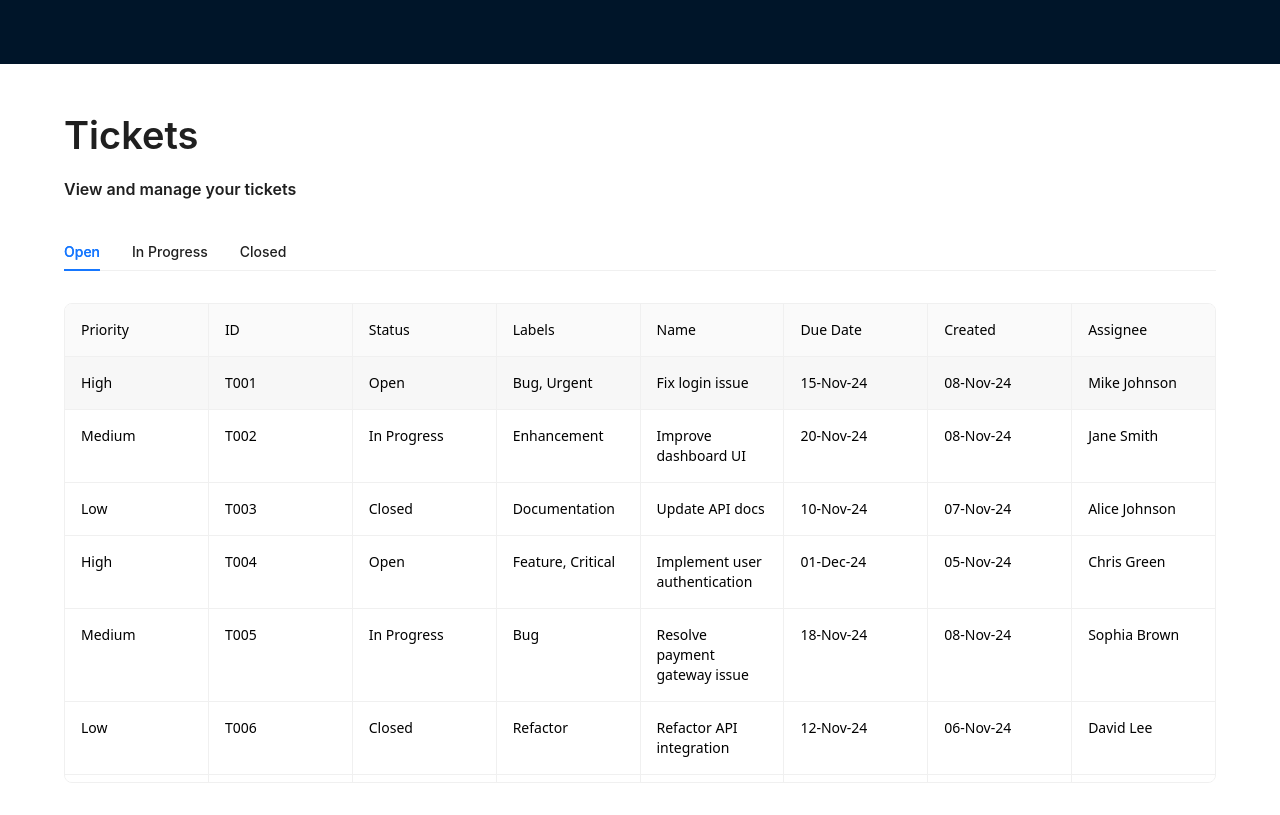
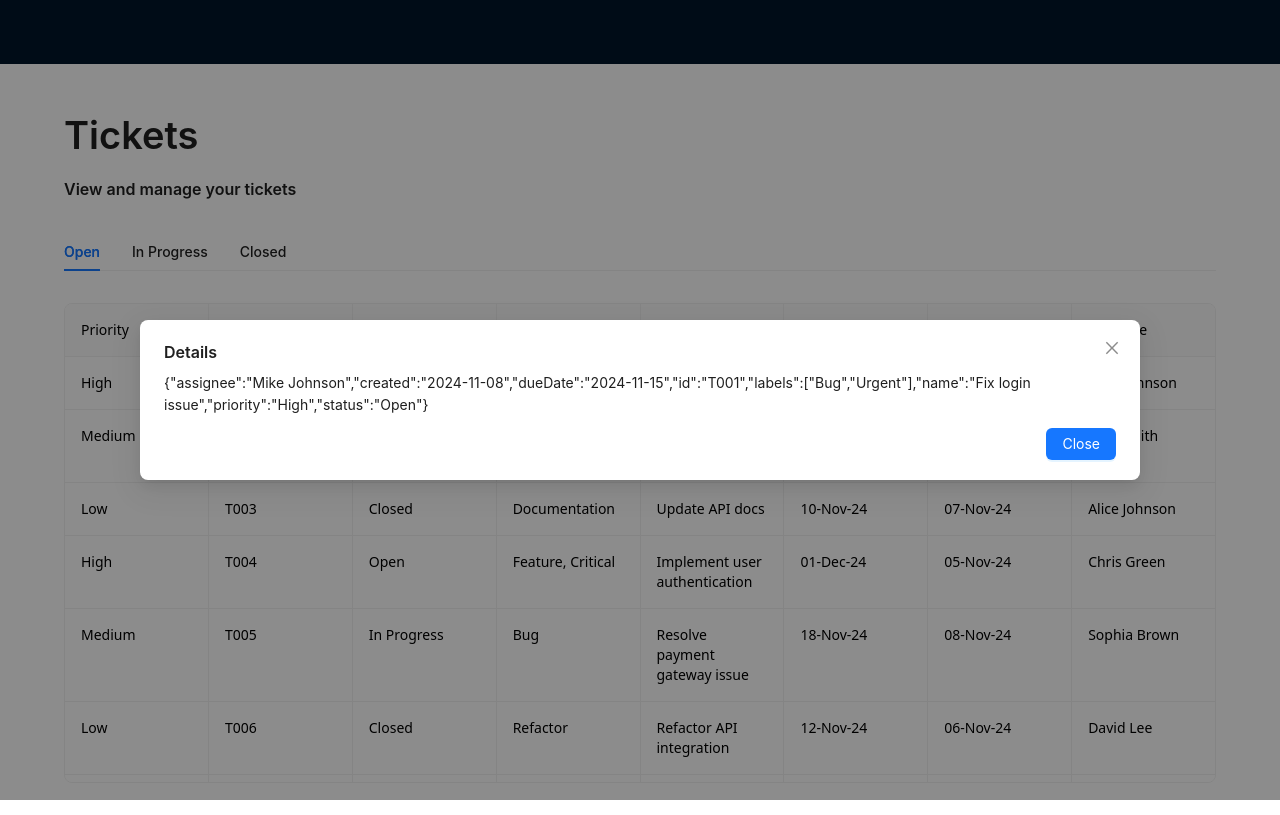
Before and after one commit to intVivek/superdm, a Next.js app: page / in a window 1280 px wide. Both pictures are taken after a click on the element 640 px from the left and 382 px from the top of the page. Built offline with nearby package versions, Linux system fonts and the light colour scheme.

Commit message:
feat: Add Details Modal ✨

```diff
--- /dev/null
+++ b/src/components/DetailsModal/DetailsModal.js
@@ -0,0 +1,21 @@
+import { Button, Modal } from "antd";
+
+export default function DetailsModal({data, isOpen, onClose}) {
+    console.log(data)
+  return (
+    <Modal
+      title="Details"
+      open={isOpen}
+      onCancel={onClose}
+      onOk={onClose}
+      centered
+      footer={[
+        <Button key="back" type="primary" onClick={onClose}>
+          Close
+        </Button>]}
+           width={1000}
+    >
+    {JSON.stringify(data)}
+    </Modal>
+  );
+}
--- a/src/components/Table/Table.js
+++ b/src/components/Table/Table.js
@@ -12,7 +12,7 @@ const Cell = ({ className, ...props }) => (
   />
 );
 
-const Table = ({ loading, columns, bodyRef, data, onBottom }) => {
+const Table = ({ loading, columns, bodyRef, data, onBottom, onClick }) => {
   const bottomRef = useRef();
 
   const isVisible = useIsVisible(bottomRef);
@@ -41,13 +41,19 @@ const Table = ({ loading, columns, bodyRef, data, onBottom }) => {
         {loading ? (
           <TableSkeletonLoading />
         ) : (
-          <div ref={bodyRef} className="bg-white relative">
+          <div ref={bodyRef} className="bg-white relative" >
             {data?.map((row, index) => {
               return (
                 <div
                   tabIndex={0}
                   key={index}
                   className={"flex arrow-navigation-row"}
+                  onClick={(e)=>onClick(row, index, e)}
+                  onKeyDown={(e) =>{
+                    if (e.key === "Enter") {
+                      onClick(row, index, e);
+                    }
+                  }}
                 >
                   {columns.map(({ render, key }, i) => (
                     <Cell
--- a/src/components/TicketsTable/TicketsTable.js
+++ b/src/components/TicketsTable/TicketsTable.js
@@ -1,11 +1,9 @@
 import useArrowNavigation from "@/hooks/useArrowNavigation";
 
-import {
-  useMemo,
-  useState,
-} from "react";
+import { useMemo, useState } from "react";
 import Table from "../Table/Table";
 import moment from "moment";
+import DetailsModal from "../DetailsModal/DetailsModal";
 
 const dataSourceMock = [
   {
@@ -676,7 +674,7 @@ const columns = [
   {
     title: "Labels",
     key: "labels",
-    render: (item) => item.reduce((a, c)=>a+", "+c)
+    render: (item) => item.reduce((a, c) => a + ", " + c),
   },
   {
     title: "Name",
@@ -685,12 +683,12 @@ const columns = [
   {
     title: "Due Date",
     key: "dueDate",
-    render: (item) => moment(item).format('DD-MMM-YY')
+    render: (item) => moment(item).format("DD-MMM-YY"),
   },
   {
     title: "Created",
     key: "created",
-    render: (item) => moment(item).format('DD-MMM-YY')
+    render: (item) => moment(item).format("DD-MMM-YY"),
   },
   {
     title: "Assignee",
@@ -701,14 +699,36 @@ const columns = [
 export default function TicketsTable() {
   const [page, setPage] = useState(1);
   const { ref } = useArrowNavigation();
+  const [selectedRow, setSelectedRow] = useState(-1);
 
   const dataSource = useMemo(() => {
     return dataSourceMock.slice(0, 8 * page);
   }, [page]);
 
   const onBottomHandler = () => {
-    setPage(p=>p+1)
-  }
+    setPage((p) => p + 1);
+  };
 
-  return <Table bodyRef={ref} columns={columns} onBottom={onBottomHandler} data={dataSource} />;
+  const onClickHandler = (row, i) => {
+    setSelectedRow(row.id);
+  };
+
+  return (
+    <>
+      <Table
+        bodyRef={ref}
+        columns={columns}
+        onBottom={onBottomHandler}
+        data={dataSource}
+        onClick={onClickHandler}
+      />
+      {selectedRow !== -1 && (
+        <DetailsModal
+          data={dataSource.find((item) => item.id === selectedRow)}
+          isOpen={selectedRow !== -1}
+          onClose={() => setSelectedRow(-1)}
+        />
+      )}
+    </>
+  );
 }
```
